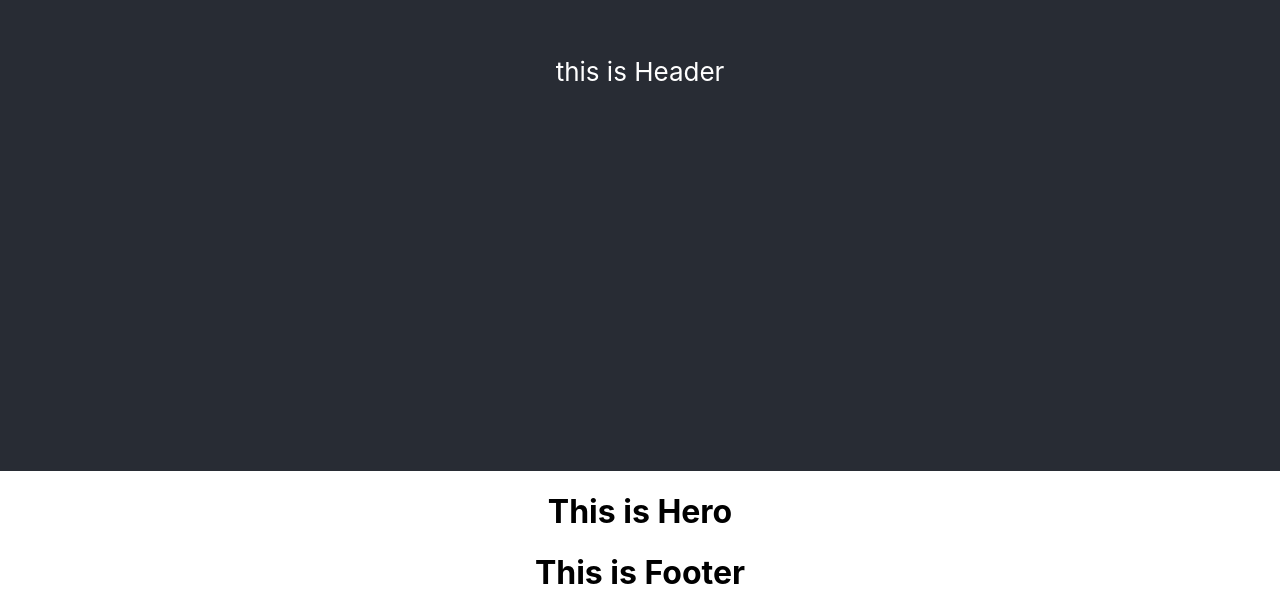
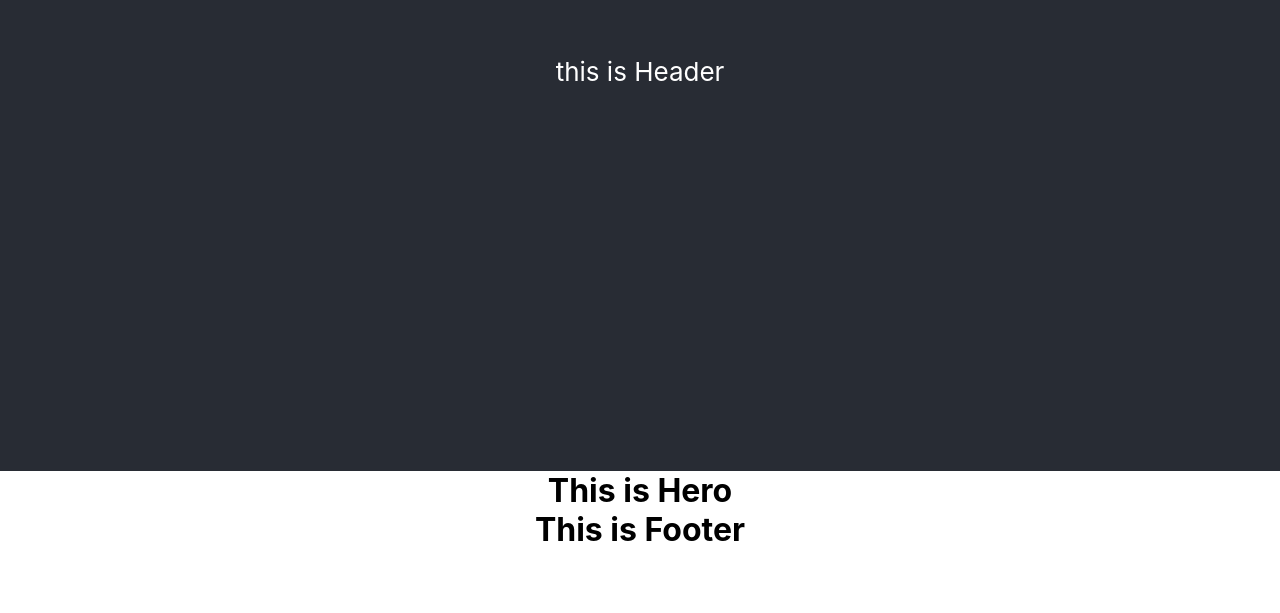
Before and after one commit to jaRue1/react-sass-app, a React (Create React App) app: page / in a window 1280 px wide. Shown: the part 329-942 px from the top of the page. After the commit the page ends 878 px from the top, so only its background shows below. Built offline with nearby package versions, Linux system fonts and the light colour scheme; the HTML template or start-up script is replaced by a standard one.

Commit message:
layed out scss file structure

```diff
--- a/src/styles/_main.scss
+++ b/src/styles/_main.scss
@@ -1,3 +1,11 @@
+*,
+* ::after,
+* ::before {
+  margin: 0;
+  padding: 0;
+  box-sizing: inherit;
+}
+
 body {
   margin: 0;
   font-family: -apple-system, BlinkMacSystemFont, 'Segoe UI', 'Roboto', 'Oxygen',
```
Also changed, not shown: src/styles/base/_variables.scss (added), src/styles/components/_footer.scss (added), src/styles/components/_header.scss (added), src/styles/components/_hero.scss (added), src/styles/components/_main.scss (added).
